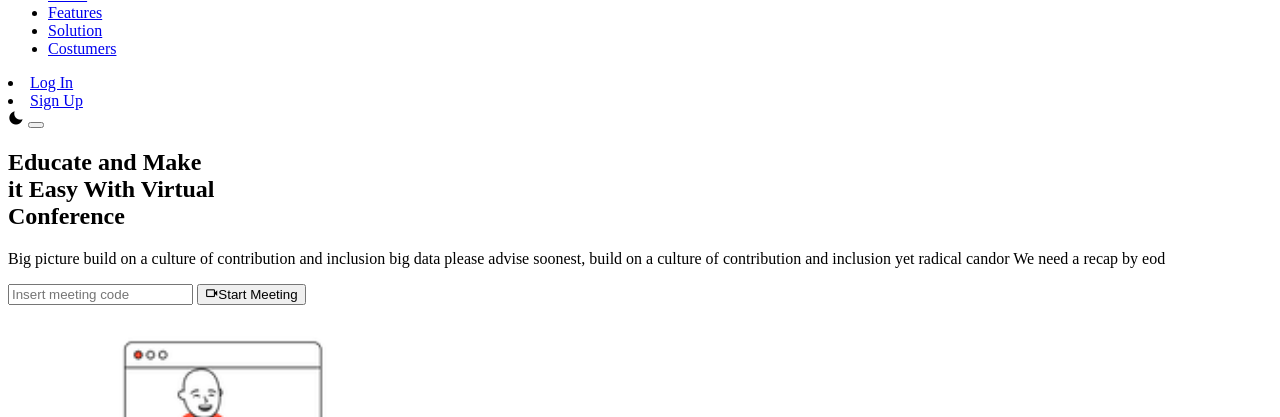
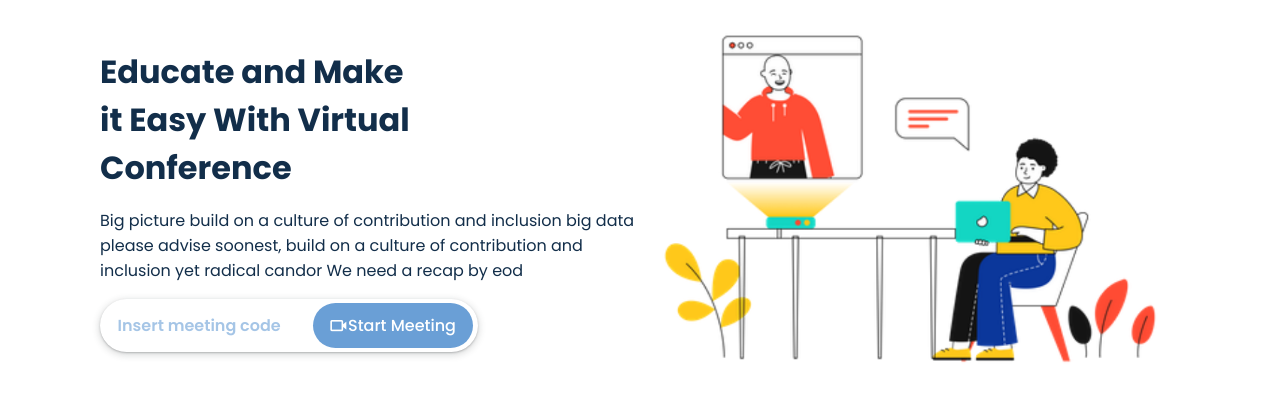
Before and after one commit to Nekuso/responsive-meeting-website, a plain HTML site: page index.html in a window 1280 px wide. Shown: the part 81-498 px from the top of the page. Drawn offline with nearby package versions, Linux system fonts and the light colour scheme; the site is published under a folder, as on GitHub Pages, so addresses that start at the root find nothing.

Commit message:
Updated files via upload

```diff
--- a/assets/pages/login.html
+++ b/assets/pages/login.html
@@ -4,7 +4,7 @@
     <meta charset="UTF-8">
     <meta http-equiv="X-UA-Compatible" content="IE=edge">
     <meta name="viewport" content="width=device-width, initial-scale=1.0">
-    <link rel="stylesheet" href="/assets/css/login.css">
+    <link rel="stylesheet" href="assets/css/login.css">
     <link href='https://unpkg.com/boxicons@2.1.2/css/boxicons.min.css' rel='stylesheet'>
     <title>Meet.me</title>
 </head>
@@ -12,7 +12,7 @@
 
 
     <div class="left__container">
-        <img class="img-responsive" src="/assets/img/The Little Things - Working.png" alt="">
+        <img class="img-responsive" src="assets/img/The Little Things - Working.png" alt="">
     </div>
 
 
--- a/index.html
+++ b/index.html
@@ -4,7 +4,7 @@
     <meta charset="UTF-8">
     <meta http-equiv="X-UA-Compatible" content="IE=edge">
     <meta name="viewport" content="width=device-width, initial-scale=1.0">
-    <link rel="stylesheet" href="/assets/css/styles.css">
+    <link rel="stylesheet" href="assets/css/styles.css">
     <link href='https://unpkg.com/boxicons@2.1.2/css/boxicons.min.css' rel='stylesheet'>
     <title>Meet.me</title>
 </head>
@@ -27,8 +27,8 @@
                     <li><a href="#Costumers" class="nav__link">Costumers</a></li>
                 </ul>
                 <div class="nav__buttons">
-                    <li><a href="/assets/pages/login.html">Log In</a></li>
-                    <li><a href="/assets/pages/login.html" class="signUp">Sign Up</a></li>
+                    <li><a href="assets/pages/login.html">Log In</a></li>
+                    <li><a href="assets/pages/login.html" class="signUp">Sign Up</a></li>
                 </div>
             </div>
 
```
